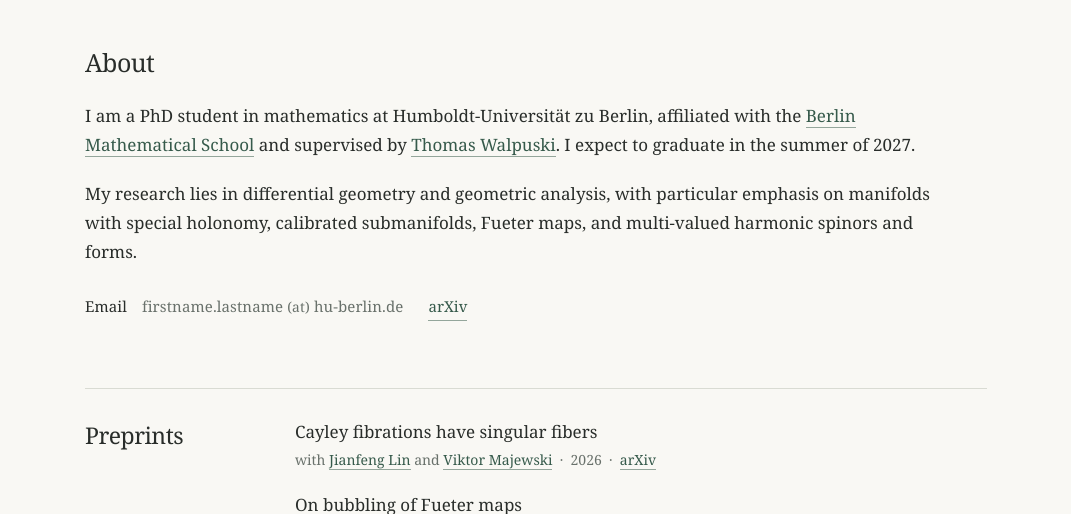
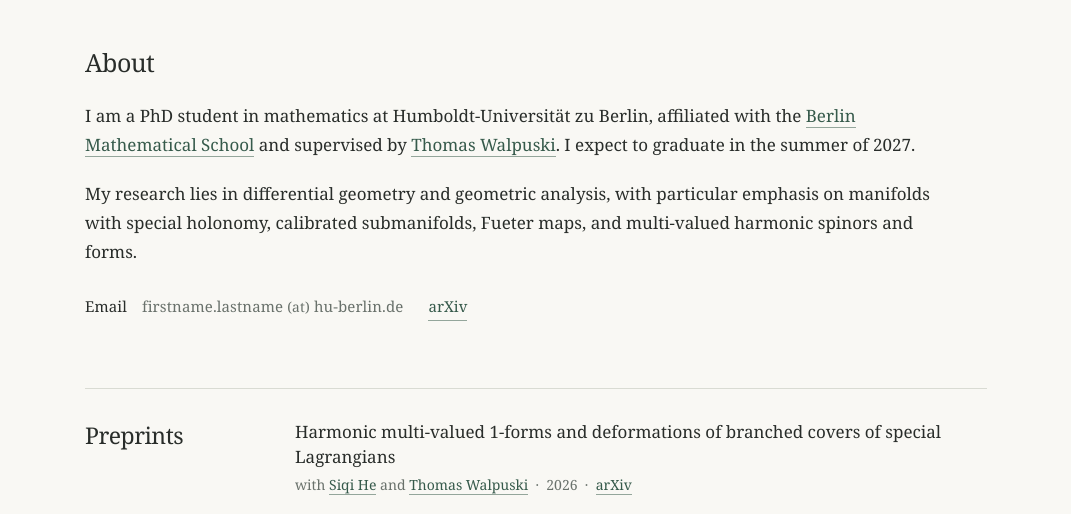
Before and after one commit to jacek-rzemieniecki/jacek-rzemieniecki.github.io, a plain HTML site: page index.html in a window 1280 px wide. Shown: the part 282-796 px from the top of the page, without its empty margins (104-1175 px from the left). Drawn offline with Linux system fonts and the light colour scheme.

Commit message:
Update preprints

```diff
--- a/index.html
+++ b/index.html
@@ -33,6 +33,11 @@
     <section class="section" id="preprints" aria-labelledby="preprints-heading">
       <h2 id="preprints-heading">Preprints</h2>
       <div class="section-content">
+        <article class="paper">
+          <span class="paper-title">Harmonic multi-valued 1-forms and
+          deformations of branched covers of special Lagrangians</span>
+          <span class="paper-details">with <a href="https://siqihemath.github.io/Homepage/">Siqi He</a> and <a href="https://walpu.ski/">Thomas Walpuski</a> &nbsp;·&nbsp; 2026 &nbsp;·&nbsp; <a href="https://arxiv.org/pdf/2611.32284">arXiv</a></span>
+        </article>
         <article class="paper">
           <span class="paper-title">Cayley fibrations have singular fibers</span>
           <span class="paper-details">with <a href="https://linjian5477.github.io/">Jianfeng Lin</a> and <a href="https://viktormajewski.github.io/">Viktor Majewski</a> &nbsp;·&nbsp; 2026 &nbsp;·&nbsp; <a href="https://arxiv.org/abs/2603.26920">arXiv</a></span>
```
